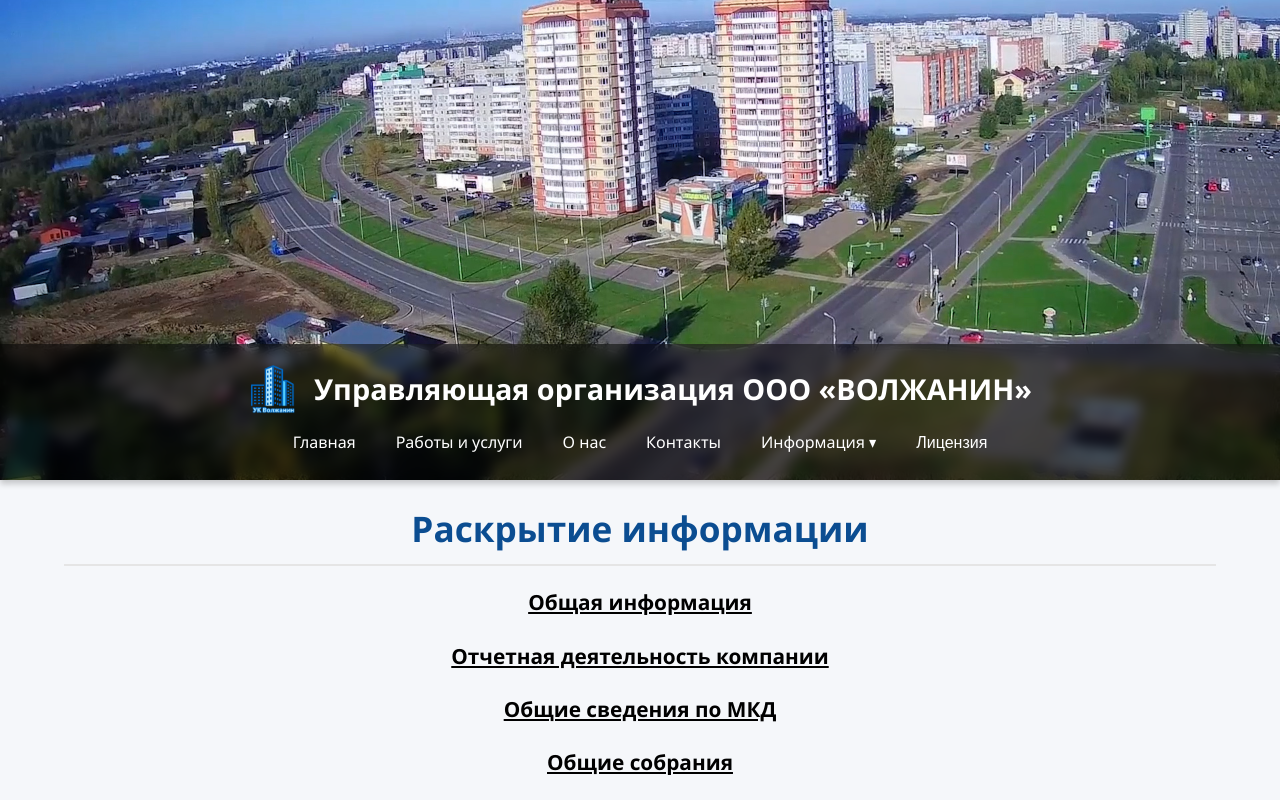
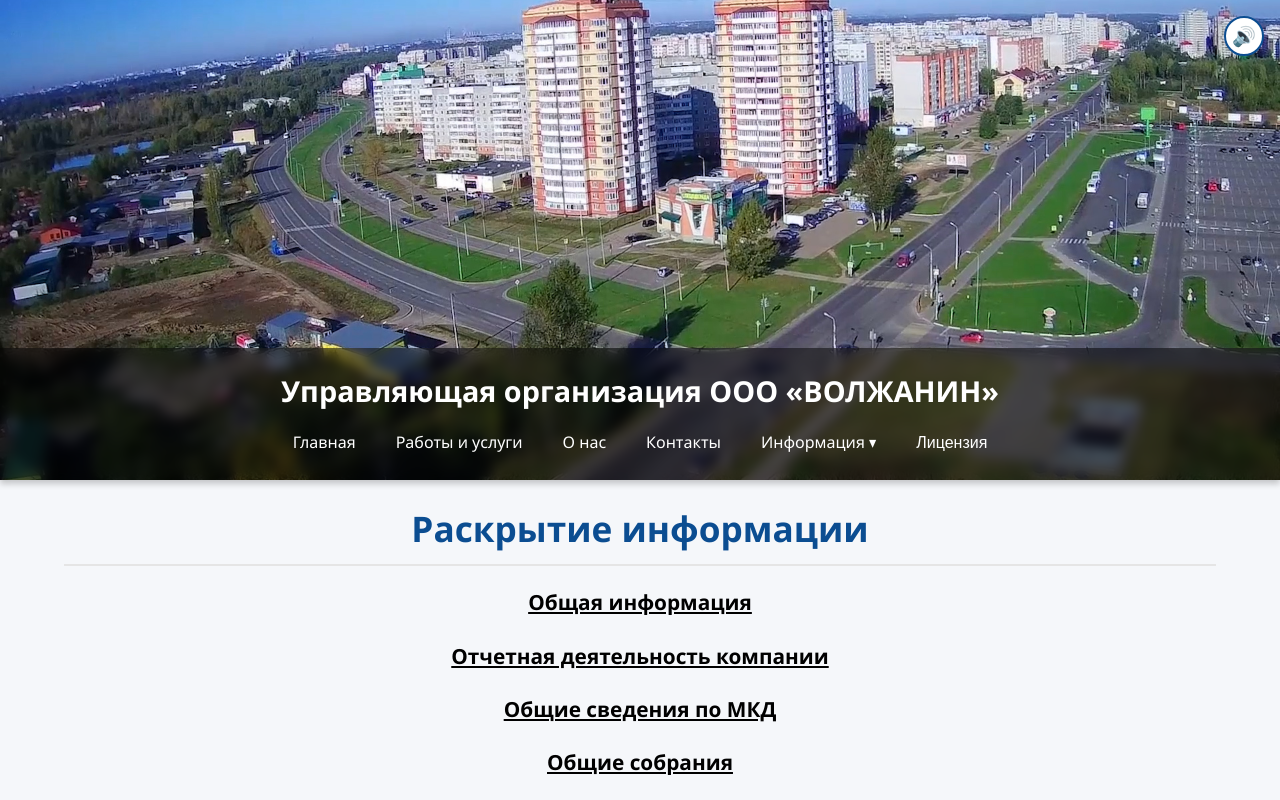
Before and after one commit to yk-volzanin-yar/yk-volzanin-yar, a React (Vite) app: page /info in a window 1280 px wide. Shown: the top 800 px of the page. Built offline with nearby package versions, Linux system fonts and the light colour scheme.

Commit message:
add music

```diff
--- a/src/assets/styles.css
+++ b/src/assets/styles.css
@@ -161,6 +161,28 @@
 
 .dropdown:hover .dropdown-content {
   display: flex;
+}
+
+.music-toggle {
+  position: fixed;
+  top: 1rem;
+  right: 1rem;
+  background: rgba(255, 255, 255, 1);
+  border: 2px solid #0b4d91;
+  border-radius: 50%;
+  width: 40px;
+  height: 40px;
+  font-size: 1.2rem;
+  display: flex;
+  align-items: center;
+  justify-content: center;
+  cursor: pointer;
+  z-index: 9999;
+  transition: background 0.3s, transform 0.2s;
+}
+
+.music-toggle:hover {
+  transform: scale(1.05);
 }
 
 /* === Модалка === */
--- a/src/components/Header.jsx
+++ b/src/components/Header.jsx
@@ -1,9 +1,11 @@
-import { useState } from 'react';
+import { useState, useRef, useEffect } from 'react';
 import { Link } from 'react-router-dom';
 import '../assets/styles.css';
 
 function Header() {
   const [showModal, setShowModal] = useState(false);
+  const [isPlaying, setIsPlaying] = useState(true);
+  const audioRef = useRef(null);
 
   const handleOpenLicense = () => {
     if (window.innerWidth <= 768) {
@@ -13,15 +15,30 @@
     }
   };
 
+  const toggleMusic = () => {
+    if (audioRef.current) {
+      if (isPlaying) {
+        audioRef.current.pause();
+      } else {
+        audioRef.current.play();
+      }
+      setIsPlaying(!isPlaying);
+    }
+  };
+
+  useEffect(() => {
+    if (audioRef.current) {
+      audioRef.current.play().catch(() => {
+        console.log('Autoplay was prevented by the browser.');
+      });
+    }
+  }, []);
+
   return (
     <header className="site-header">
       <div className="nav-wrapper">
-        <div className="logo-container">
-          <img src="/logo_with_text.svg" alt="УК Волжанин" className="header-logo-img" />
-          <div className="logo">
-            Управляющая организация ООО «ВОЛЖАНИН»
-          </div>
-        </div>
+        <div className="logo">Управляющая организация ООО «ВОЛЖАНИН»</div>
+
         <nav className="main-nav">
           <Link to="/">Главная</Link>
           <Link to="/services">Работы и услуги</Link>
@@ -40,6 +57,12 @@
         </nav>
       </div>
 
+      <button onClick={toggleMusic} className="music-toggle">
+        {isPlaying ? '🔊' : '🔈'}
+      </button>
+
+      <audio ref={audioRef} src="/music.mp3" loop />
+
       {showModal && (
         <div className="modal-overlay" onClick={() => setShowModal(false)}>
           <div className="modal-content" onClick={(e) => e.stopPropagation()}>
```
Also changed, not shown: 1 other file (tests, documents, lock files or other folders).
